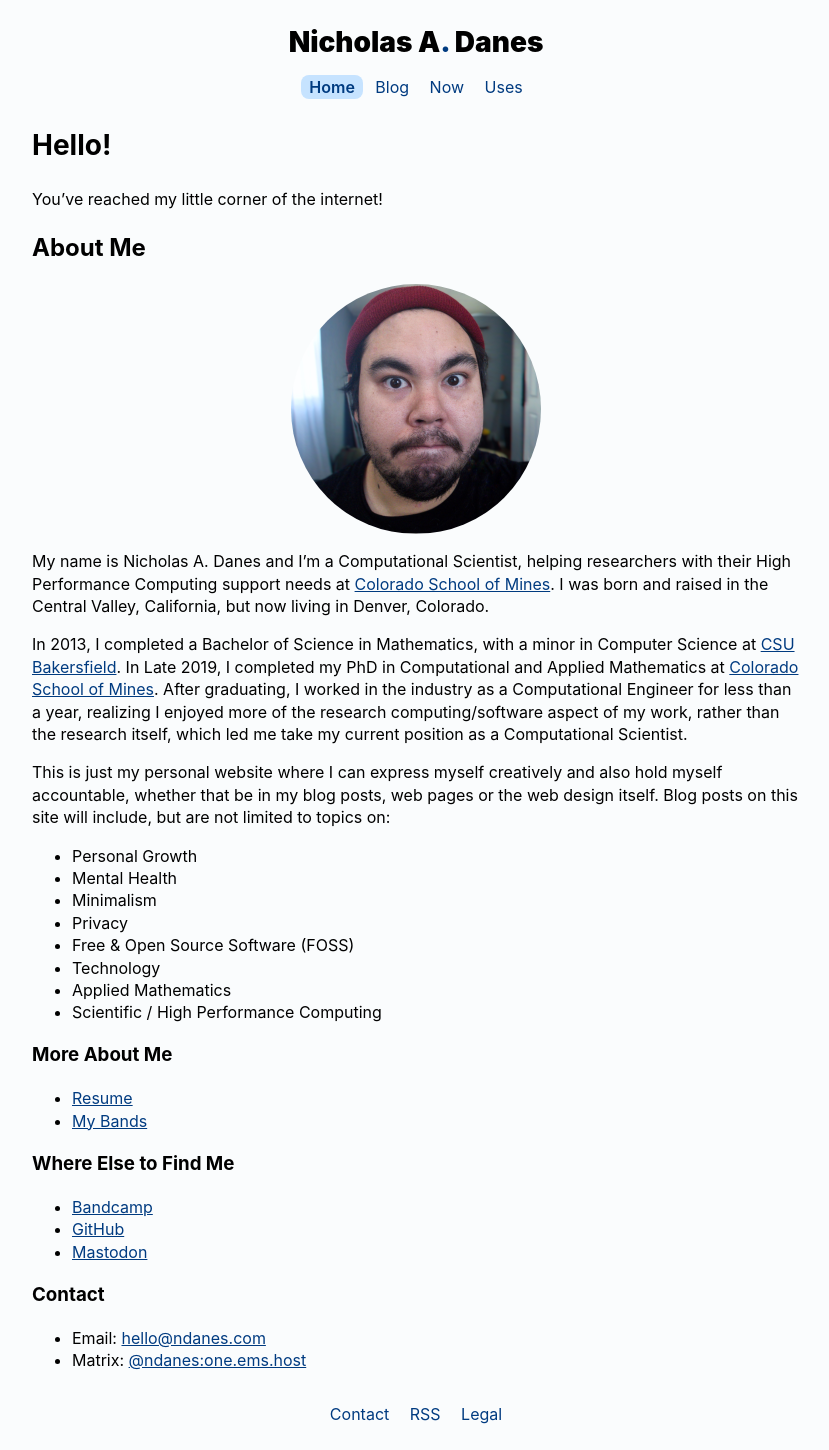
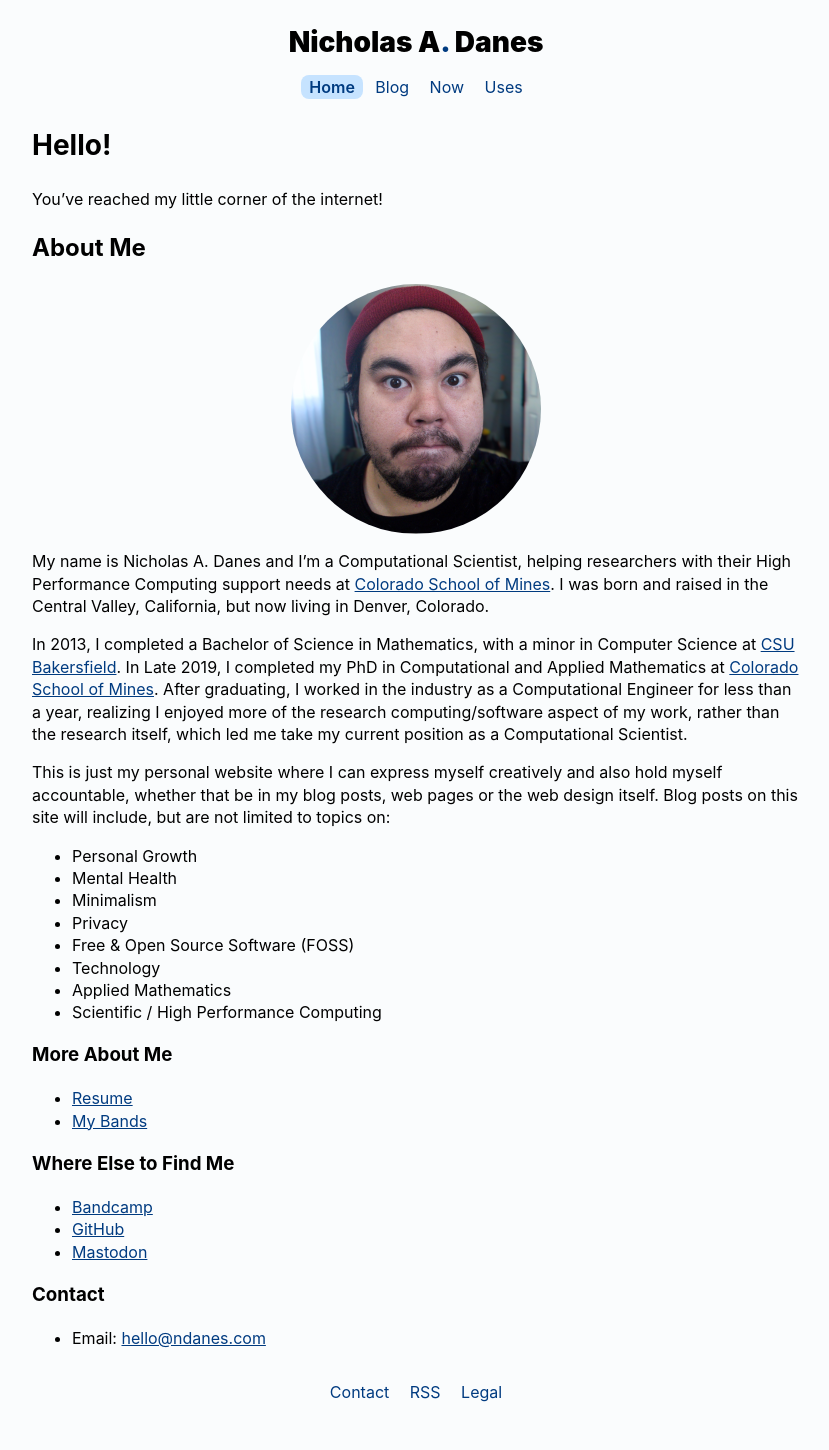
Before and after one commit to danesnick/old_website, a Jekyll site: the page built from index.markdown, in a window 1280 px wide. Shown: the whole page, without its empty margins (224-1053 px from the left). Built offline with Jekyll 4.4.1, drawn with Linux system fonts in a browser that asks for light colours; after the commit the page ends 1427 px from its top, so only the background shows below that.

Commit message:
Removed element as contact option

```diff
--- a/index.markdown
+++ b/index.markdown
@@ -42,4 +42,3 @@ This is just my personal website where I can express myself creatively and also
 
 ### Contact
 * Email: [hello@ndanes.com](mailto:&#104;&#101;&#108;&#108;&#111;&#64;&#110;&#100;&#97;&#110;&#101;&#115;&#46;&#99;&#111;&#109;)
-* Matrix: [@ndanes:one.ems.host](https://matrix.to/#/@ndanes:one.ems.host)
```
